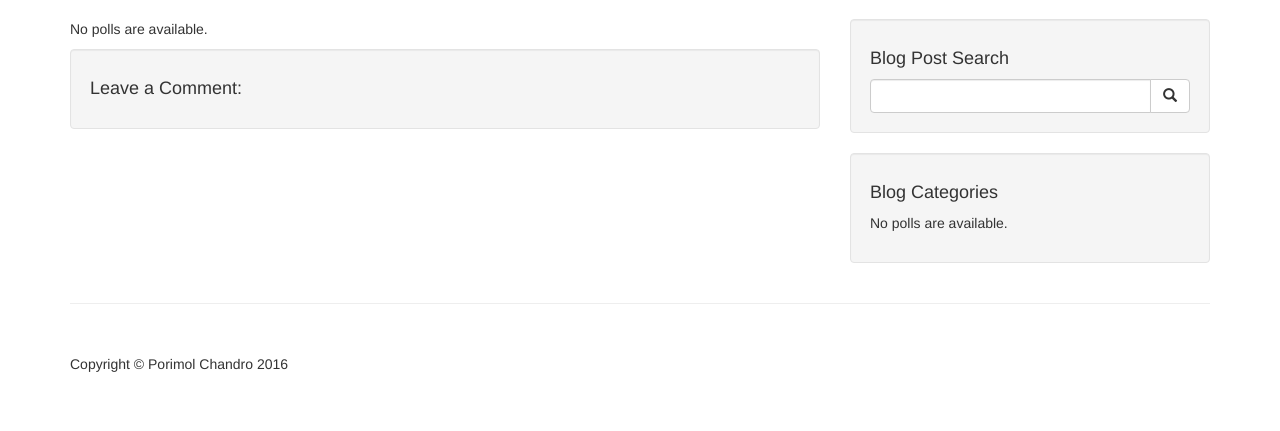
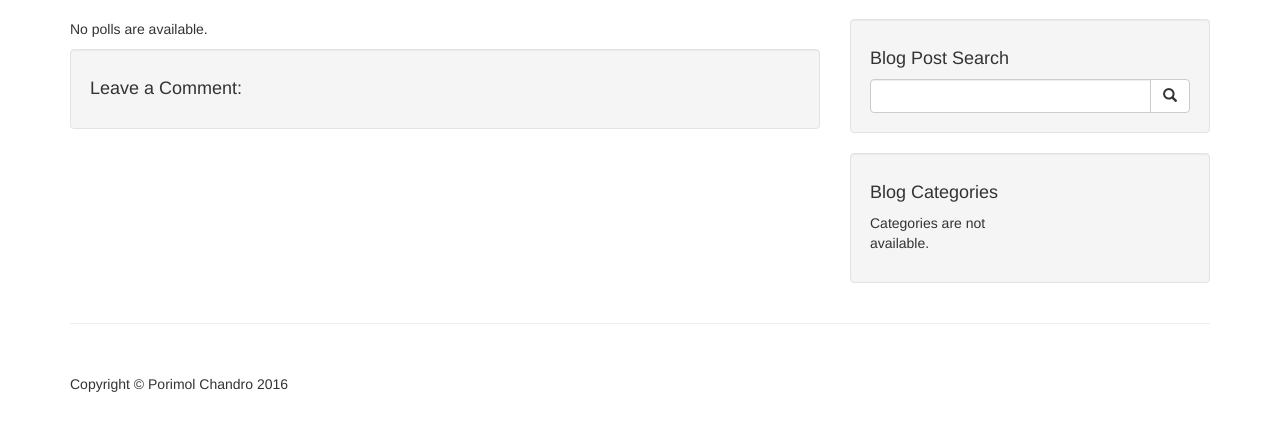
Before and after one commit to porimol/django-blog, a Django app: page / in a window 1280 px wide. Shown: the part 51-482 px from the top of the page. Run offline with Django 3.2, Linux system fonts and the light colour scheme; data that the repository does not hold is empty; some libraries are stand-ins or nearby versions.

Commit message:
categories not found message fix

```diff
--- a/cms/templates/frontend/base.html
+++ b/cms/templates/frontend/base.html
@@ -128,7 +128,7 @@
                                            <li><a href="{% url 'categories:post_by_category' category.id %}">{{ category.name }}</a></li>
                                         {% endfor %}
                                     {% else %}
-                                        <p>No polls are available.</p>
+                                        <p>Categories are not available.</p>
                                     {% endif %}
                                 </ul>
                             </div>
```
